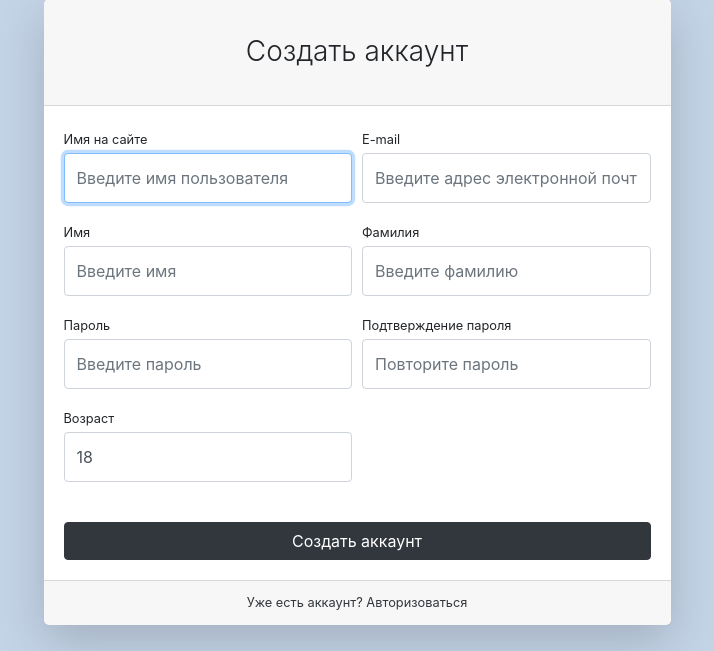
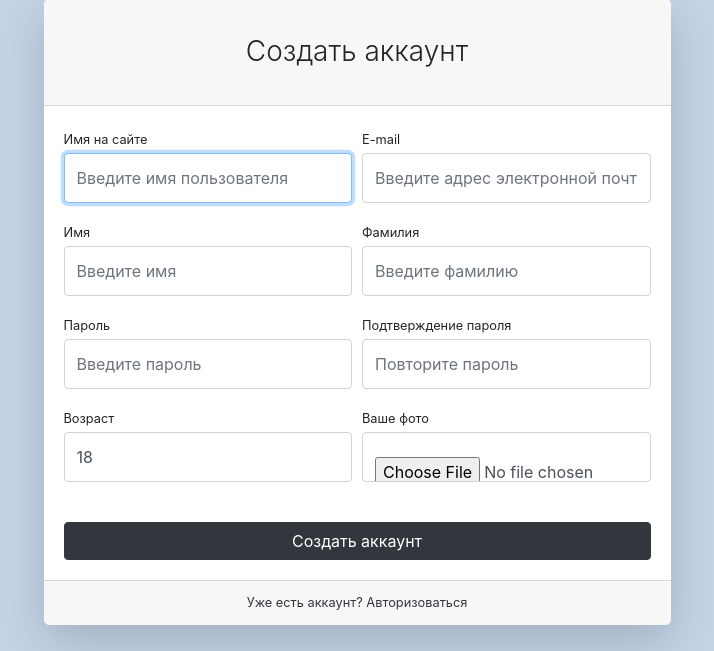
Before and after one commit to ASh1ne/geekshop-server, a Django app: page /user/register/ in a window 1280 px wide. Shown: the part 149-800 px from the top of the page, without its empty margins (283-997 px from the left). Run offline with Django 3.2, Linux system fonts and the light colour scheme; some libraries are stand-ins or nearby versions.

Commit message:
Add image field

```diff
--- a/geekshop/authapp/forms.py
+++ b/geekshop/authapp/forms.py
@@ -22,7 +22,7 @@ class UserRegisterForm(UserCreationForm):
 
     class Meta:
         model = User
-        fields = ('username','email','first_name','last_name','password1','password2','age')
+        fields = ('username','email','first_name','last_name','password1','password2','age','image')
 
     def __init__(self, *args, **kwargs):
         super(UserRegisterForm, self).__init__(*args, **kwargs)
@@ -33,6 +33,7 @@ class UserRegisterForm(UserCreationForm):
         self.fields['password1'].widget.attrs['placeholder'] = 'Введите пароль'
         self.fields['password2'].widget.attrs['placeholder'] = 'Повторите пароль'
         self.fields['age'].widget.attrs['placeholder'] = 'Введите возраст'
+        self.fields['image'].widget.attrs['placeholder'] = 'Загрузите фото'
         for field_name, field in self.fields.items():
             field.widget.attrs['class'] = 'form-control py-4'
 
@@ -51,6 +52,6 @@ class UserRegisterForm(UserCreationForm):
 
     def clean_password2(self):
         my_pass2=self.cleaned_data['password2']
-        if len(my_pass2) != self.cleaned_data['password1']:
+        if my_pass2 != self.cleaned_data['password1']:
             raise forms.ValidationError('Пароли не совпадают!')
         return
--- a/geekshop/authapp/templates/authapp/register.html
+++ b/geekshop/authapp/templates/authapp/register.html
@@ -61,8 +61,14 @@
                                     <div class="form-row">
                                         <div class="col-md-6">
                                             <div class="form-group">
-                                                <label class="small mb-1" for="{{ form.password1.id_for_label }}">Возраст</label>
+                                                <label class="small mb-1" for="{{ form.age.id_for_label }}">Возраст</label>
                                                 {{ form.age }}
+                                            </div>
+                                        </div>
+                                        <div class="col-md-6">
+                                            <div class="form-group">
+                                                <label class="small mb-1" for="{{ form.image.id_for_label }}">Ваше фото</label>
+                                                {{ form.image }}
                                             </div>
                                         </div>
                                     </div>
```
Also changed, not shown: geekshop/db.sqlite3 (deleted).
